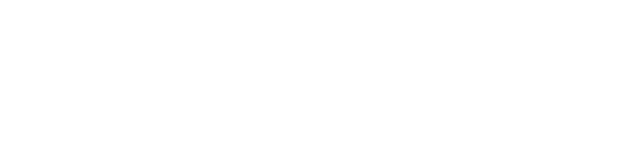
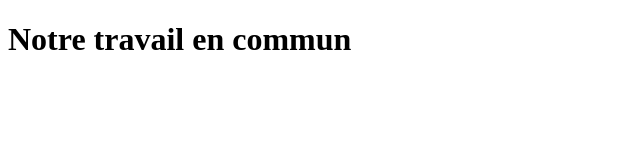
Before and after one commit to dinaramaro/10-09-Atelier-Github, a plain HTML site: page src/index.html in a window 1280 px wide. Shown: the whole page, without its empty margins (0-640 px from the left). Drawn offline with Linux system fonts and the light colour scheme.

Commit message:
Modification 2 du fichier index.html

```diff
--- a/src/index.html
+++ b/src/index.html
@@ -9,5 +9,6 @@
 	</head>
 
 	<body>
+	<h1>Notre travail en commun</h1>
 	</body>
 </html>
```
